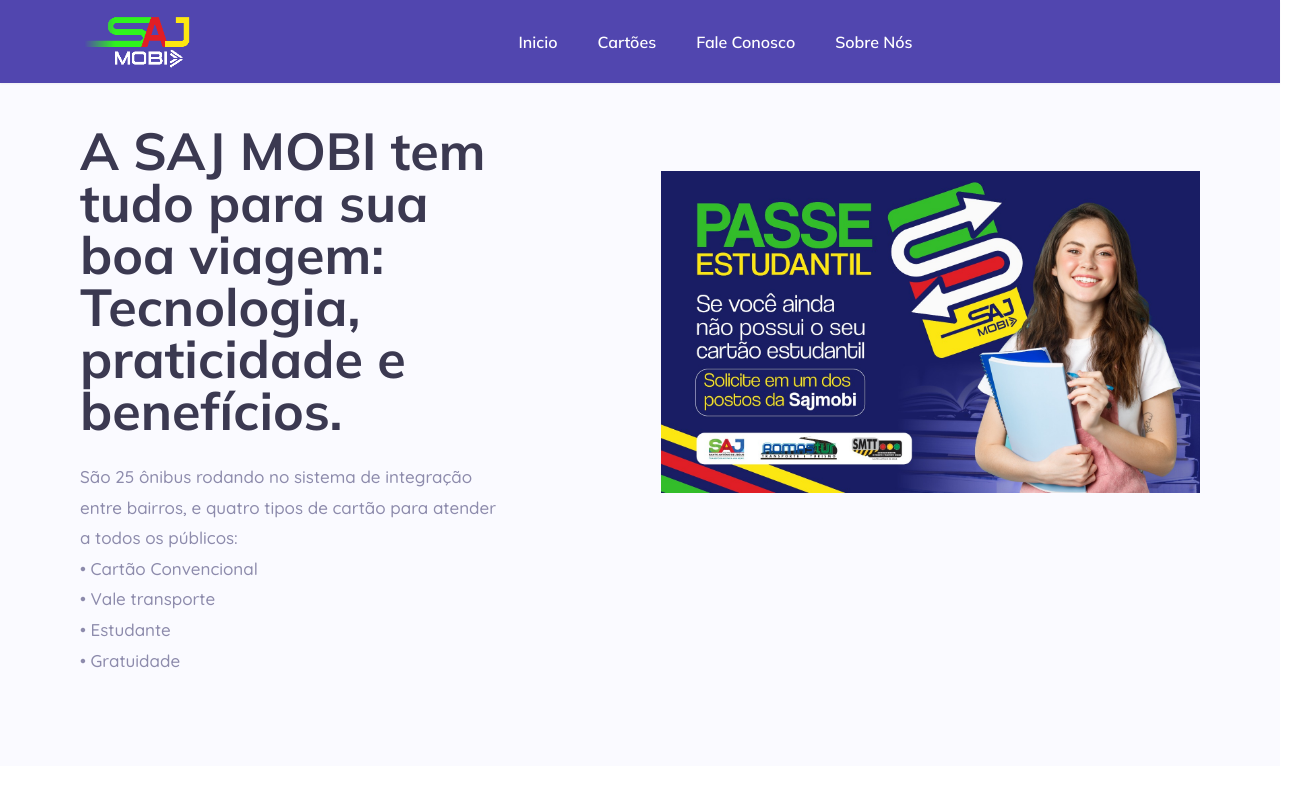
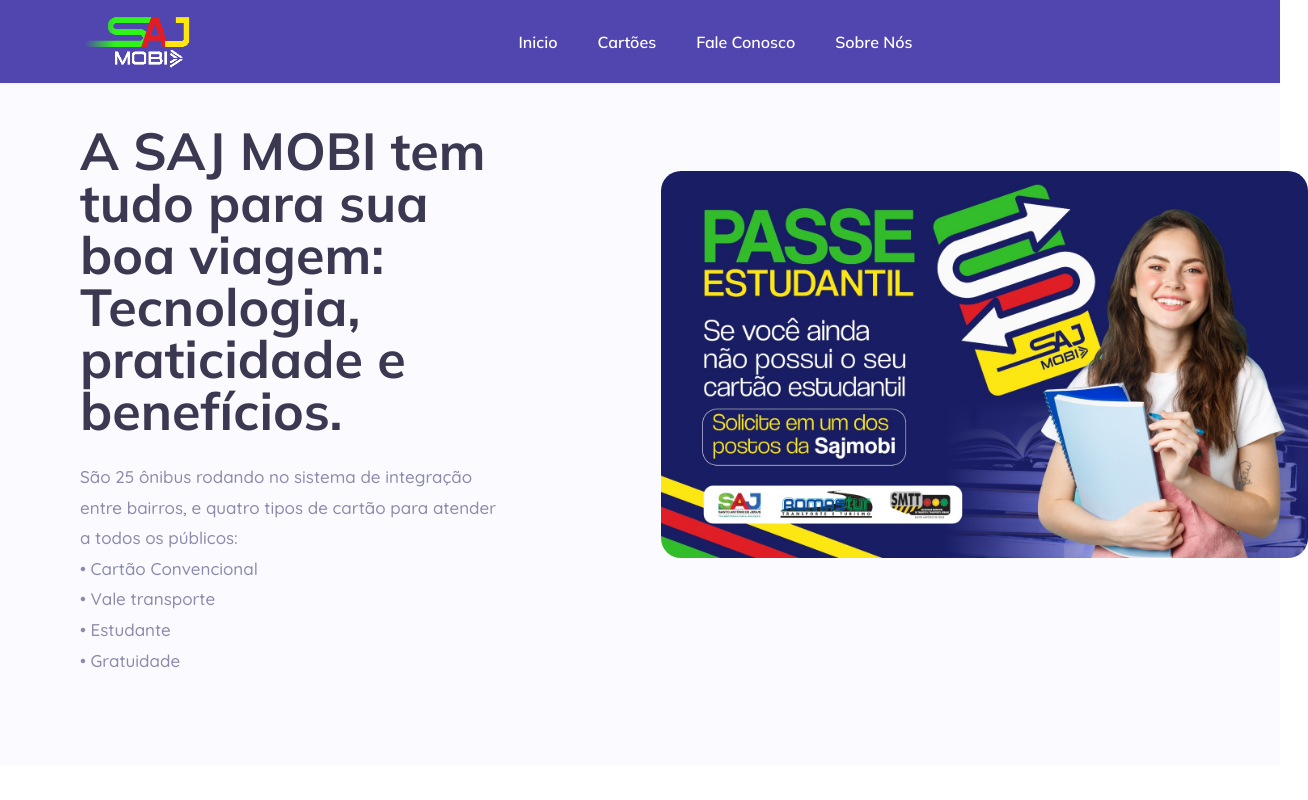
Before and after one commit to coutinho98/s, a plain HTML site: page index.html in a window 1280 px wide. Shown: the top 800 px of the page, 1308 px wide, since content can reach past the window. Drawn offline with nearby package versions, Linux system fonts and the light colour scheme.

Commit message:
img radius

```diff
--- a/assets/css/style.css
+++ b/assets/css/style.css
@@ -257,7 +257,8 @@ body {
 }
 
 .hero-banner img {
-  width: 100%;
+  width: 120%;
+  border-radius: 20px;
 }
 
 .about {
@@ -611,6 +612,7 @@ footer .logo {
 
   .hero-banner {
     height: 500px;
+
   }
 
   .about-list {
```
